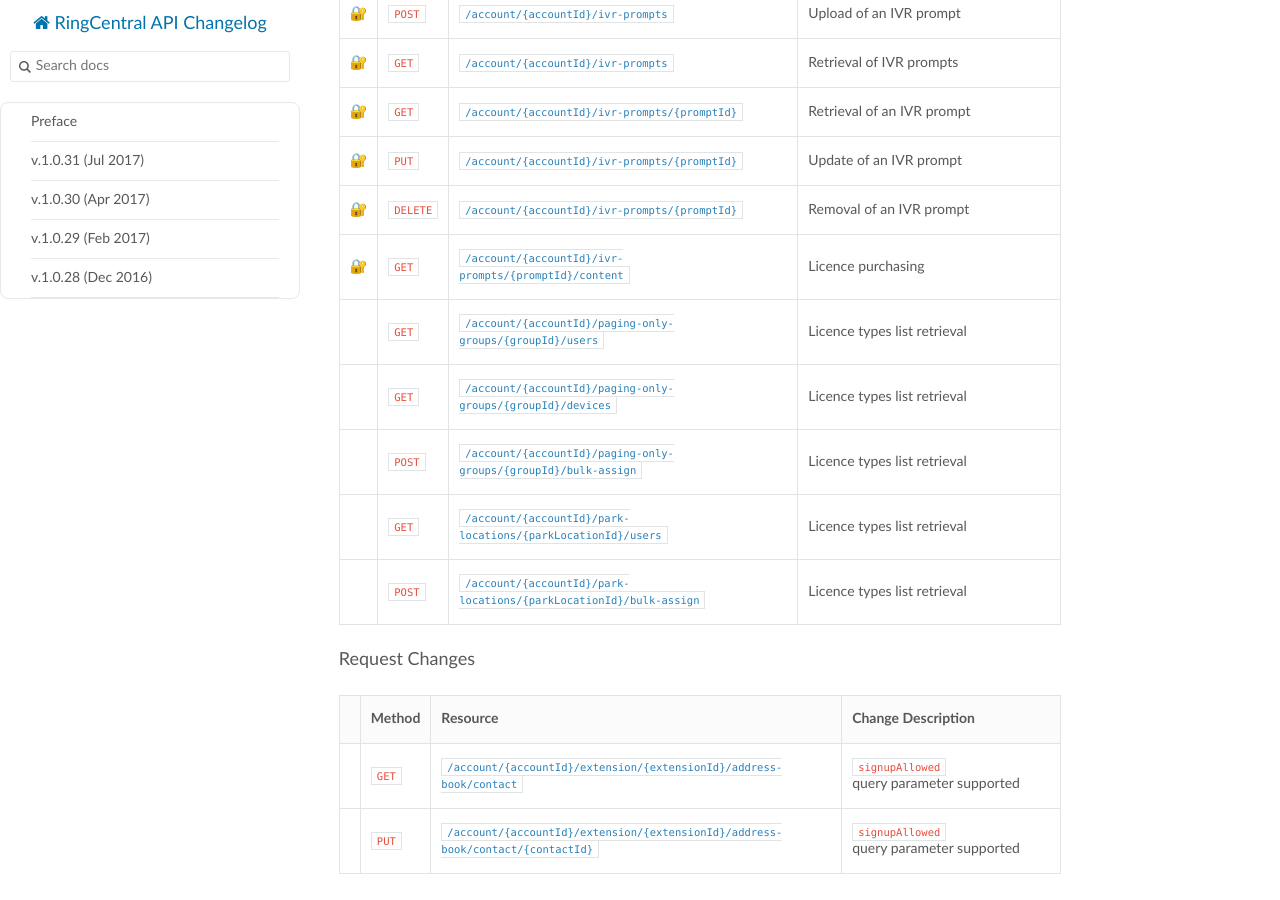
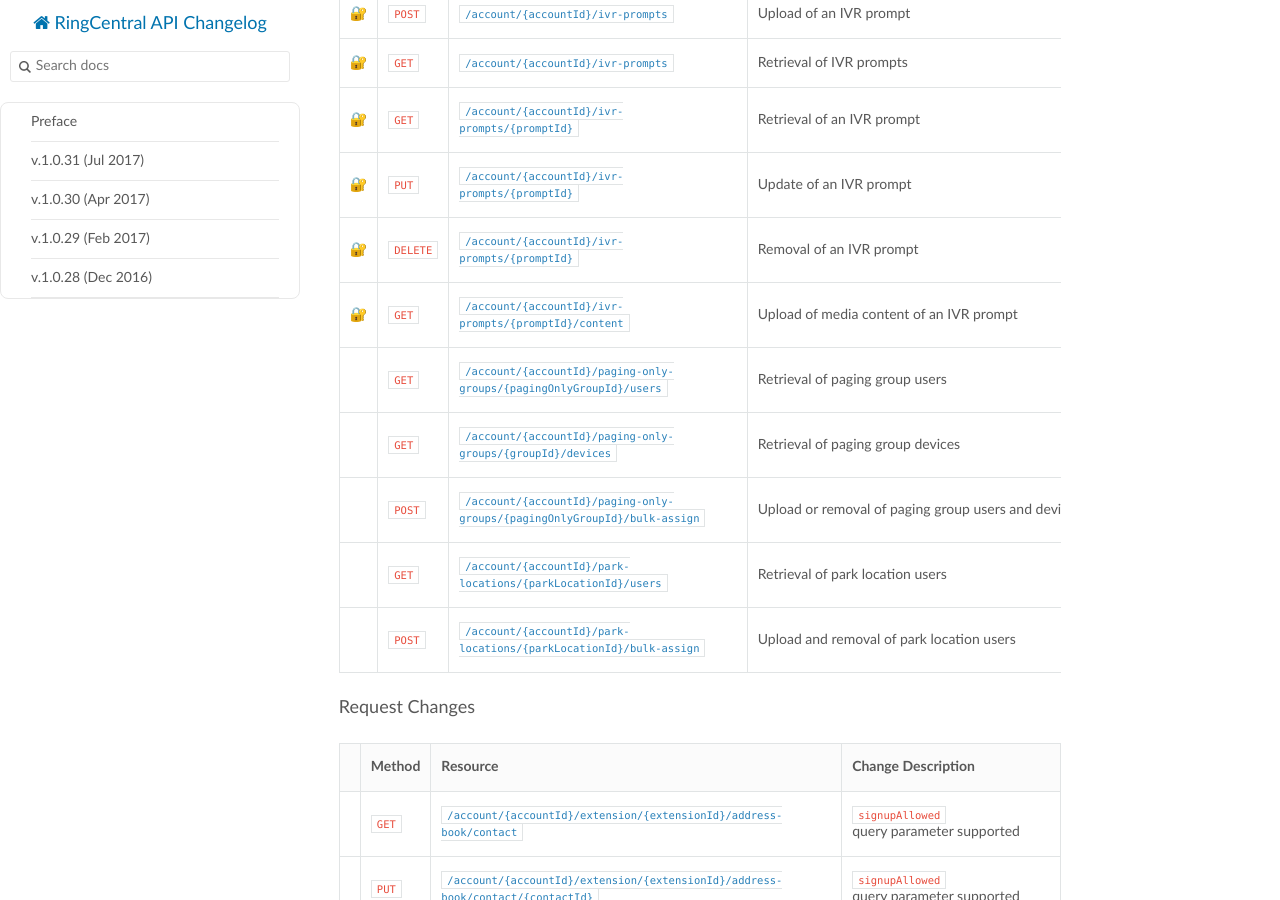
Before and after one commit to ringcentral/ringcentral-api-changelog, an MkDocs documentation site: the page built from docs/1_0_32.md, in a window 1280 px wide and 900 px high, scrolled down 681 px. Built offline with MkDocs 1.6.1, drawn with Linux system fonts in a browser that asks for light colours; nearby versions of some CDN libraries; old or Windows-style settings are respelled for this version of MkDocs.

Commit message:
Update 1_0_32.md

```diff
--- a/docs/1_0_32.md
+++ b/docs/1_0_32.md
@@ -19,12 +19,12 @@ Basepath for all URLs: `https://platform.ringcentral.com/restapi/v1.0`.
 |&#x1F510;|`GET`|[`/account/{accountId}/ivr-prompts/{promptId}`](https://developers.ringcentral.com/api-docs/latest/index.html#!#RefGetIVRPrompt)|Retrieval of an IVR prompt|
 |&#x1F510;|`PUT`|[`/account/{accountId}/ivr-prompts/{promptId}`](https://developers.ringcentral.com/api-docs/latest/index.html#!#RefUpdateIVRPrompt)|Update of an IVR prompt|
 |&#x1F510;|`DELETE`|[`/account/{accountId}/ivr-prompts/{promptId}`](https://developers.ringcentral.com/api-docs/latest/index.html#!#RefDeleteIVRPrompt)|Removal of an IVR prompt|
-|&#x1F510;|`GET`|[`/account/{accountId}/ivr-prompts/{promptId}/content`](https://developers.ringcentral.com/api-docs/latest/index.html#!#RefGetLicense)|Licence purchasing|
-|         |`GET`|[`/account/{accountId}/paging-only-groups/{groupId}/users`](https://developers.ringcentral.com/api-docs/latest/index.html#!#RefGetLicenseTypes)|Licence types list retrieval|
-|         |`GET`|[`/account/{accountId}/paging-only-groups/{groupId}/devices`](https://developers.ringcentral.com/api-docs/latest/index.html#!#RefGetLicenseTypes)|Licence types list retrieval|
-|         |`POST`|[`/account/{accountId}/paging-only-groups/{groupId}/bulk-assign`](https://developers.ringcentral.com/api-docs/latest/index.html#!#RefGetLicenseTypes)|Licence types list retrieval|
-|         |`GET`|[`/account/{accountId}/park-locations/{parkLocationId}/users`](https://developers.ringcentral.com/api-docs/latest/index.html#!#RefGetLicenseTypes)|Licence types list retrieval|
-|         |`POST`|[`/account/{accountId}/park-locations/{parkLocationId}/bulk-assign`](https://developers.ringcentral.com/api-docs/latest/index.html#!#RefGetLicenseTypes)|Licence types list retrieval|
+|&#x1F510;|`GET`|[`/account/{accountId}/ivr-prompts/{promptId}/content`](https://developers.ringcentral.com/api-docs/latest/index.html#!#RefGetIVRPromptContent)|Upload of media content of an IVR prompt|
+|         |`GET`|[`/account/{accountId}/paging-only-groups/{pagingOnlyGroupId}/users`](https://developers.ringcentral.com/api-docs/latest/index.html#!#RefGetPagingOnlyGroupUsers)|Retrieval of paging group users|
+|         |`GET`|[`/account/{accountId}/paging-only-groups/{groupId}/devices`](https://developers.ringcentral.com/api-docs/latest/index.html#!#RefGetPagingOnlyGroupDevices)|Retrieval of paging group devices|
+|         |`POST`|[`/account/{accountId}/paging-only-groups/{pagingOnlyGroupId}/bulk-assign`](https://developers.ringcentral.com/api-docs/latest/index.html#!#RefEditPagingOnlyGroup)|Upload or removal of paging group users and devices|
+|         |`GET`|[`/account/{accountId}/park-locations/{parkLocationId}/users`](https://developers.ringcentral.com/api-docs/latest/index.html#!#RefGetParkLocationUsers)|Retrieval of park location users |
+|         |`POST`|[`/account/{accountId}/park-locations/{parkLocationId}/bulk-assign`](https://developers.ringcentral.com/api-docs/latest/index.html#!#RefEditParkLocation)|Upload and removal of park location users|
 
 
 ### Request Changes
```
